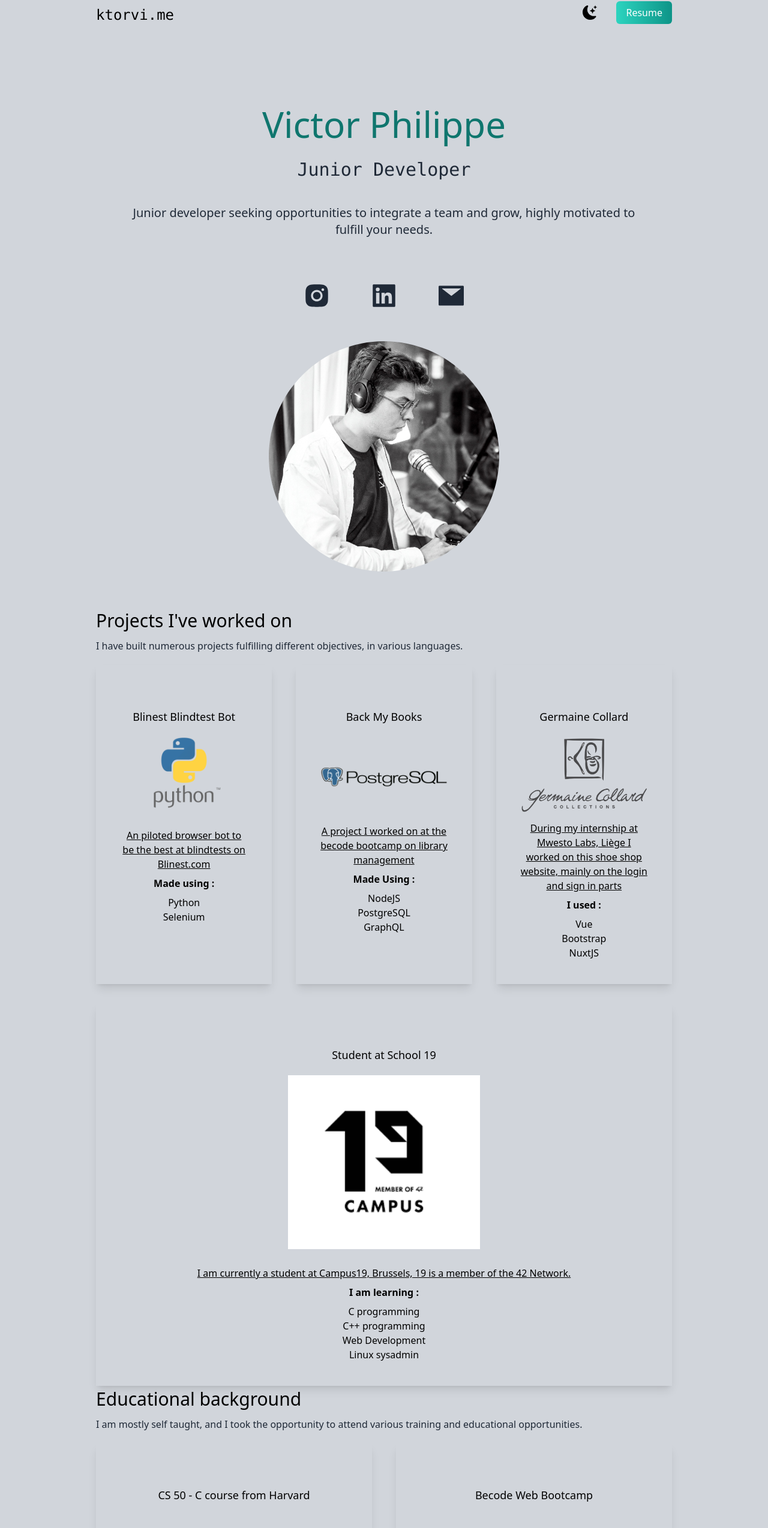
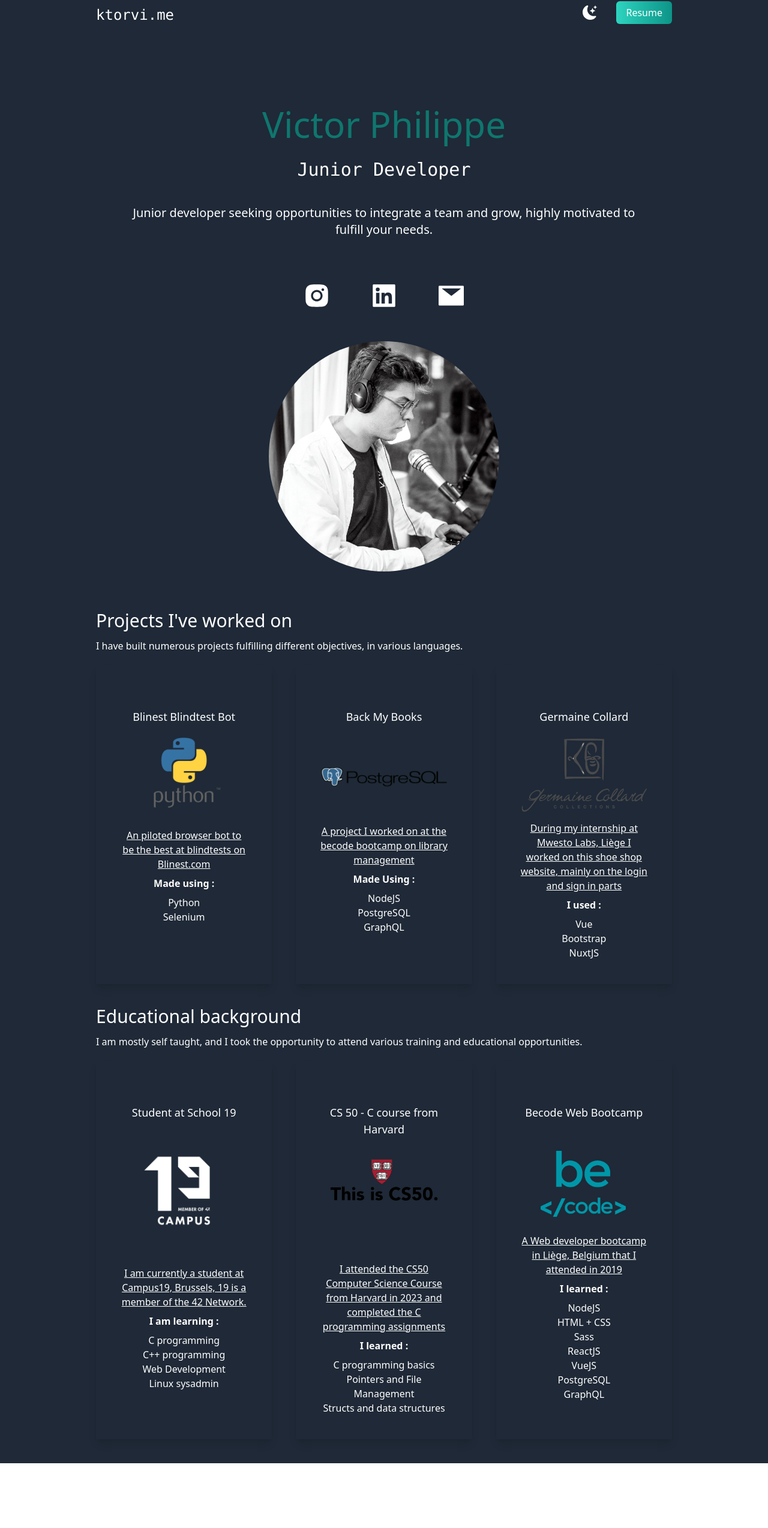
Before and after one commit to ktor-vi/ktorvi.me, a Next.js app: page / in a window 1280 px wide. Shown: the part 71-2619 px from the top of the page at 60% size. After the commit the page ends 2511 px from the top, so only its background shows below. Built offline with nearby package versions, Linux system fonts and the light colour scheme.

Commit message:
Added 19, better pic

```diff
--- a/src/pages/index.js
+++ b/src/pages/index.js
@@ -1,6 +1,6 @@
 import Head from "next/head";
 import Image from "next/image";
-import { useState } from "react";
+import { useState } from 'react';
 import { AiFillInstagram, AiFillLinkedin, AiFillMail } from "react-icons/ai";
 import { BsFillMoonStarsFill } from "react-icons/bs";
 import python from "../../public/Python.png";
@@ -10,140 +10,82 @@ import cisco from "../../public/cisco-ccna.png";
 import cs50 from "../../public/cs50.png";
 import gc from "../../public/gc.png";
 import pg from "../../public/postgresql.png";
+
 import dn from "../../public/school19.png";
 
 export default function Home() {
-  const [darkMode, setDarkMode] = useState(false);
+  const [darkMode, setDarkMode] = useState(true);
   return (
     <div className={darkMode ? "dark" : ""}>
       <Head>
         <title>Victor Philippe - ktorvi</title>
         <link rel="icon" href="/favicon.ico" />
       </Head>
-      <main className="min-h-screen bg-gray-300 px-10 py-10 dark:bg-gray-800 md:px-20 lg:px-40">
+      <main className="bg-gray-300 dark:bg-gray-800 min-h-screen px-10 py-10 md:px-20 lg:px-40">
         <section className="">
-          <nav className="mb-12 flex justify-between py-10">
-            <h1 className="font-mono text-2xl dark:text-white">ktorvi.me</h1>
+          <nav className="py-10 mb-12 flex justify-between">
+            <h1 className="dark:text-white text-2xl font-mono">ktorvi.me</h1>
             <ul className="flex justify-center">
               <li>
-                <BsFillMoonStarsFill
-                  onClick={() => setDarkMode(!darkMode)}
-                  className="cursor-pointer text-2xl dark:text-white"
-                />
+                <BsFillMoonStarsFill onClick={() => setDarkMode(!darkMode)} className="dark:text-white cursor-pointer text-2xl" />
               </li>
               <li>
-                <a
-                  className="ml-8 rounded-md bg-gradient-to-r from-teal-400 to-teal-600 px-4 py-2 text-white"
-                  href="../../CV-VictorPhilippe-FR+EN.pdf"
-                  alt="alt text"
+                <a className="bg-gradient-to-r from-teal-400 to-teal-600 text-white px-4 py-2 rounded-md ml-8" href="../../CV-VictorPhilippe-FR+EN.pdf" alt="alt text"
                   target="_blank"
-                  rel="noopener noreferrer"
-                >
-                  Resume
-                </a>
+                  rel="noopener noreferrer">Resume</a>
               </li>
             </ul>
           </nav>
-          <div className="p-10 text-center ">
-            <h2 className="py-2 text-5xl text-teal-700 md:text-6xl">
-              Victor Philippe
-            </h2>
-            <h3 className="py-5  font-mono text-2xl leading-8  text-gray-800 dark:text-white md:text-3xl">
-              Junior Developer
-            </h3>
-            <p className="text-md  max-width-lg py-5 text-gray-800 dark:text-white md:text-xl">
-              Junior developer seeking opportunities to integrate a team and
-              grow, highly motivated to fulfill your needs.
-            </p>
+          <div className="text-center p-10 ">
+            <h2 className="text-5xl py-2 text-teal-700 md:text-6xl">Victor Philippe</h2>
+            <h3 className="dark:text-white  text-2xl md:text-3xl leading-8  py-5 text-gray-800 font-mono">Junior Developer</h3>
+            <p className="dark:text-white  text-md md:text-xl py-5 text-gray-800 max-width-lg">Junior developer seeking opportunities to integrate a team and grow, highly motivated to fulfill your needs.</p>
           </div>
-          <div className=" flex justify-center gap-16 py-3 text-5xl text-gray-800 dark:text-white">
-            <a href="https://www.instagram.com/ktor.vi/">
-              {" "}
-              <AiFillInstagram />{" "}
-            </a>
-            <a href="https://www.linkedin.com/in/victor-philippe-b54209257/">
-              <AiFillLinkedin />
-            </a>
-            <a href="mailto:me@ktorvi.me">
-              <AiFillMail />
-            </a>
+          <div className=" dark:text-white text-5xl flex justify-center gap-16 py-3 text-gray-800">
+            <a href="https://www.instagram.com/ktor.vi/"> <AiFillInstagram /> </a>
+            <a href="https://www.linkedin.com/in/victor-philippe-b54209257/"><AiFillLinkedin /></a>
+            <a href="mailto:me@ktorvi.me" ><AiFillMail /></a>
           </div>
-          <div className="relative mx-auto my-10 rounded-r-full">
-            <Image
-              className="mx-auto h-60 w-60 rounded-full md:h-96 md:w-96"
-              src={avatar}
-              alt="Victor Philippe avatar"
-            />
+          <div className="mx-auto my-10 relative rounded-r-full">
+            <Image className="mx-auto rounded-full w-60 h-60 md:h-96 md:w-96" src={avatar} alt="Victor Philippe avatar" />
           </div>
         </section>
         <section className="py-5">
           <div>
-            <h3 className="py-1  text-3xl dark:text-white">
-              Projects I&apos;ve worked on
-            </h3>
-            <p className="text-md  py-2 text-gray-800 dark:text-white">
-              I have built numerous projects fulfilling different objectives, in
-              various languages.
-            </p>
+            <h3 className="dark:text-white  text-3xl py-1">Projects I&apos;ve worked on</h3>
+            <p className="dark:text-white  text-md py-2 text-gray-800">I have built numerous projects fulfilling different objectives,
+              in various languages.</p>
           </div>
-          <div className="my-3 gap-10 lg:flex">
-            <div className="rounded-corners flex-1 justify-between p-10 text-center shadow-lg">
-              <h3 className=" mb-3 pb-2 pt-8 text-lg font-medium dark:text-white ">
-                Blinest Blindtest Bot
-              </h3>
-              <Image
-                className="mx-auto my-2 lg:mb-8 lg:w-80"
-                src={python}
-                alt="python"
-              />
+          <div className="my-3 lg:flex gap-10">
+            <div className="flex-1 justify-between text-center shadow-lg p-10 rounded-corners">
+              <h3 className=" dark:text-white text-lg font-medium pt-8 pb-2 mb-3 ">Blinest Blindtest Bot</h3>
+              <Image className="mx-auto my-2 lg:mb-8 lg:w-80" src={python} alt="python" />
 
-              <a
-                href="https://github.com/ktor-vi/bbb"
-                className="py-2 underline dark:text-white"
-              >
-                An piloted browser bot to be the best at blindtests on
-                Blinest.com
-              </a>
-              <h4 className="my-2 font-bold dark:text-white">Made using :</h4>
+              <a href="https://github.com/ktor-vi/bbb" className="dark:text-white py-2 underline">An piloted browser bot to be the best at blindtests on Blinest.com</a>
+              <h4 className="dark:text-white font-bold my-2">Made using :</h4>
               <ul className="dark:text-white ">
                 <li>Python</li>
                 <li>Selenium</li>
               </ul>
             </div>
-            <div className="rounded-corners flex-1 p-10 text-center shadow-lg dark:text-white">
-              <h3 className="mb-3 pb-2 pt-8 text-lg font-medium dark:text-white ">
-                Back My Books
-              </h3>
+            <div className="dark:text-white flex-1 text-center shadow-lg p-10 rounded-corners">
+              <h3 className="dark:text-white text-lg font-medium pt-8 pb-2 mb-3 ">Back My Books</h3>
               <Image className="mx-auto my-2 mb-3 lg:w-80" src={pg} alt="pg" />
 
-              <a
-                href="https://github.com/LVannebenne/back-my-books"
-                className="py-2 underline dark:text-white"
-              >
-                A project I worked on at the becode bootcamp on library
-                management
-              </a>
-              <h4 className="my-2 font-bold dark:text-white ">Made Using :</h4>
+              <a href="https://github.com/LVannebenne/back-my-books" className="dark:text-white py-2 underline">A project I worked on at the becode bootcamp on library management</a>
+              <h4 className="font-bold my-2 dark:text-white ">Made Using :</h4>
               <ul className="dark:text-white ">
                 <li>NodeJS</li>
                 <li>PostgreSQL</li>
                 <li>GraphQL</li>
               </ul>
             </div>
-            <div className="rounded-corners flex-1 p-10 text-center shadow-lg">
-              <h3 className="mb-3 pb-2 pt-8 text-lg font-medium dark:text-white  ">
-                Germaine Collard
-              </h3>
+            <div className="flex-1 text-center shadow-lg p-10 rounded-corners">
+              <h3 className="text-lg font-medium pt-8 pb-2 mb-3 dark:text-white  ">Germaine Collard</h3>
               <Image className="mx-auto my-2 mb-3 lg:w-80" src={gc} alt="gc" />
 
-              <a
-                href="https://germainecollard.be"
-                className="py-2 underline dark:text-white"
-              >
-                During my internship at Mwesto Labs, Liège I worked on this shoe
-                shop website, mainly on the login and sign in parts
-              </a>
-              <h4 className="my-2 font-bold dark:text-white">I used :</h4>
+              <a href="https://germainecollard.be" className="dark:text-white py-2 underline">During my internship at Mwesto Labs, Liège I worked on this shoe shop website, mainly on the login and sign in parts</a>
+              <h4 className="dark:text-white font-bold my-2">I used :</h4>
               <ul className="dark:text-white ">
                 <li>Vue</li>
                 <li>Bootstrap</li>
@@ -154,7 +96,12 @@ export default function Home() {
         </section>
         <section>
           <div>
-            <div className="rounded-corners flex-1 justify-items-center p-10 text-center shadow-lg">
+            <h3 className="text-3xl py-1 dark:text-white ">Educational background</h3>
+            <p className="text-md py-2 text-gray-800 dark:text-white ">I am mostly self taught, and I took the opportunity to attend various training and educational opportunities.</p>
+          </div>
+
+          <div className="mt-3 lg:flex gap-10">
+          <div className="flex-1 justify-items-center text-center shadow-lg p-10 rounded-corners">
             <h3 className="mb-3 pb-2 pt-8 text-lg font-medium  dark:text-white ">
                   Student at School 19
                 </h3>
@@ -181,55 +128,22 @@ export default function Home() {
                   <li>Linux sysadmin</li>
                 </ul>
             </div>
-            <h3 className="py-1 text-3xl dark:text-white ">
-              Educational background
-            </h3>
-            <p className="text-md py-2 text-gray-800 dark:text-white ">
-              I am mostly self taught, and I took the opportunity to attend
-              various training and educational opportunities.
-            </p>
-          </div>
-          <div className="mt-3 gap-10 lg:flex">
-            <div className="rounded-corners flex-1 p-10 text-center shadow-lg">
-              <h3 className="mb-3 pb-2 pt-8 text-lg font-medium dark:text-white ">
-                CS 50 - C course from Harvard
-              </h3>
-              <Image
-                className=" sm:h-45 sm:w-45 mx-auto my-2 mb-20 lg:w-80"
-                src={cs50}
-                alt="cs50"
-              />
-              <a
-                href="https://https://pll.harvard.edu/course/cs50-introduction-computer-science"
-                className="y-2 underline dark:text-white"
-              >
-                I attended the CS50 Computer Science Course from Harvard in 2023
-                and completed the C programming assignments
-              </a>
-              <h4 className="my-2 font-bold dark:text-white ">I learned :</h4>
+            <div className="flex-1 text-center shadow-lg p-10 rounded-corners">
+              <h3 className="text-lg font-medium pt-8 pb-2 mb-3 dark:text-white ">CS 50 - C course from Harvard</h3>
+              <Image className=" mx-auto sm:h-45 sm:w-45 lg:w-80 my-2 mb-20" src={cs50} alt="cs50" />
+              <a href="https://https://pll.harvard.edu/course/cs50-introduction-computer-science" className="dark:text-white y-2 underline">I attended the CS50 Computer Science Course from Harvard in 2023  and completed the C programming assignments</a>
+              <h4 className="font-bold my-2 dark:text-white ">I learned :</h4>
               <ul className="dark:text-white ">
                 <li>C programming basics</li>
                 <li>Pointers and File Management</li>
                 <li>Structs and data structures</li>
               </ul>
             </div>
-            <div className="rounded-corners flex-1 p-10 text-center shadow-lg">
-              <h3 className="mb-3 pb-2 pt-8 text-lg font-medium dark:text-white ">
-                Becode Web Bootcamp
-              </h3>
-              <Image
-                className=" sm:h-45 sm:w-45 mx-auto"
-                src={becode}
-                alt="becode"
-              />
-              <a
-                href="https://becode.org"
-                className="py-2 underline dark:text-white"
-              >
-                A Web developer bootcamp in Liège, Belgium that I attended in
-                2019
-              </a>
-              <h4 className="my-2 font-bold dark:text-white  ">I learned :</h4>
+            <div className="flex-1 text-center shadow-lg p-10 rounded-corners">
+              <h3 className="text-lg font-medium pt-8 pb-2 mb-3 dark:text-white ">Becode Web Bootcamp</h3>
+              <Image className=" mx-auto sm:h-45 sm:w-45" src={becode} alt="becode" />
+              <a href="https://becode.org" className="dark:text-white py-2 underline">A Web developer bootcamp in Liège, Belgium that I attended in 2019</a>
+              <h4 className="font-bold my-2 dark:text-white  ">I learned :</h4>
               <ul className="dark:text-white ">
                 <li>NodeJS</li>
                 <li>HTML + CSS</li>
@@ -240,9 +154,11 @@ export default function Home() {
                 <li>GraphQL</li>
               </ul>
             </div>
+
+
           </div>
         </section>
       </main>
-    </div>
+    </div >
   );
 }
```
Also changed, not shown: public/school19.png. Lines whose indentation alone changed are shown as unchanged.
